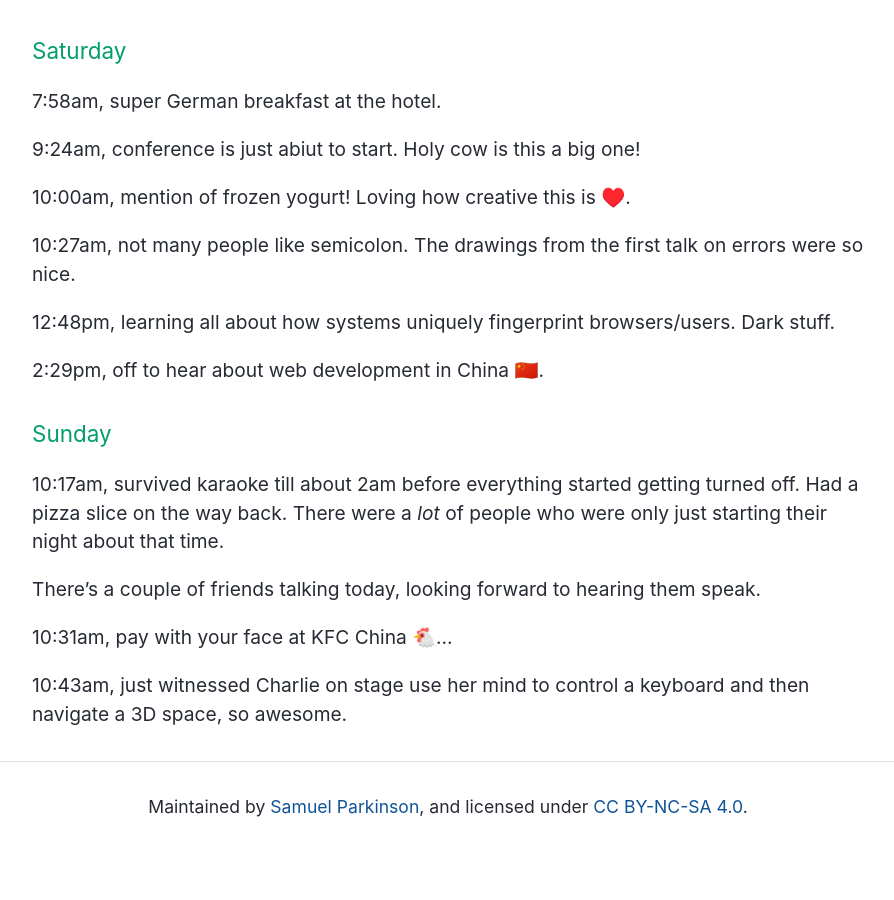
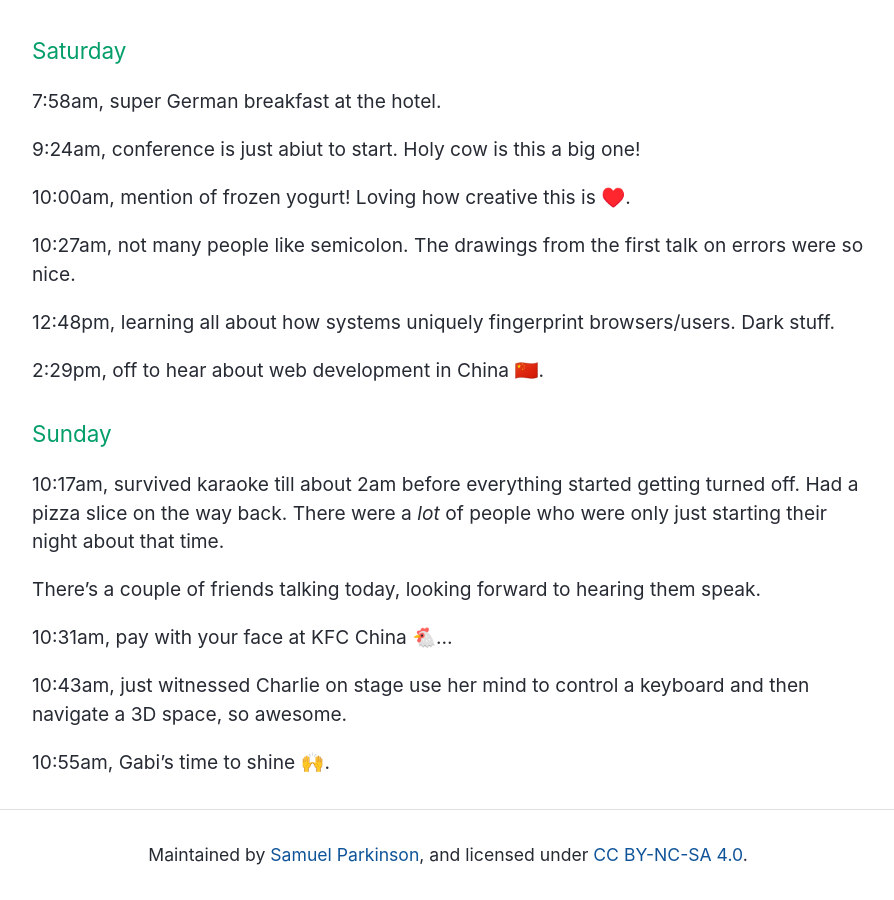
Before and after one commit to sjparkinson/uncomplicated.systems, a Jekyll site: the page built from _posts/2018-06-01-jsconf-eu.md, in a window 1280 px wide and 900 px high, scrolled down 1905 px. Shown: the whole window, without its empty margins (192-1086 px from the left). Built offline with Jekyll 4.4.1, drawn with Linux system fonts in a browser that asks for light colours; before the commit the page ends 2757 px from its top, so only the background shows below that.

Commit message:
Update 2018-06-01-jsconf-eu.md

```diff
--- a/_posts/2018-06-01-jsconf-eu.md
+++ b/_posts/2018-06-01-jsconf-eu.md
@@ -51,3 +51,5 @@ There's a couple of friends talking today, looking forward to hearing them speak
 10:31am, pay with your face at KFC China 🐔...
 
 10:43am, just witnessed Charlie on stage use her mind to control a keyboard and then navigate a 3D space, so awesome.
+
+10:55am, Gabi's time to shine 🙌.
```
